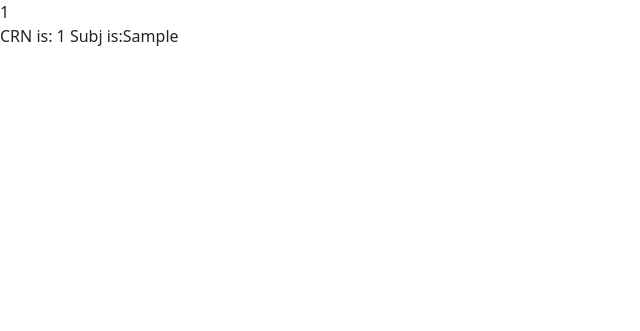
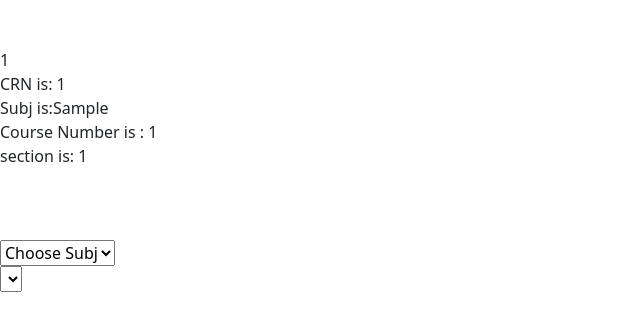
Before and after one commit to CAlfanoNerey/UTT, a Django app: page /choice/ in a window 1280 px wide. Shown: the top 331 px of the page, without its empty margins (0-640 px from the left). Run offline with Django 4.2, Linux system fonts and the light colour scheme; a user stored in the database is signed in; tables that the repository leaves empty hold one stand-in row (values such as "Sample post"); lists and menus that the app fills with data are empty; parts of the project's set-up code (start-up, migrations or seed data) failed here and were passed over; some libraries are stand-ins or nearby versions.

Commit message:
updated models, more robust db, HTMX subj and subjNumb dropdown form

```diff
--- a/seniorProj/mysite/scheduler/models.py
+++ b/seniorProj/mysite/scheduler/models.py
@@ -24,8 +24,24 @@ class courseCat(models.Model):
 
 class Classes(models.Model):
     crn = models.IntegerField()
+    def __str__(self):
+        return str(self.crn)
+
+class Subject (models.Model):
+    crn = models.ForeignKey(Classes, on_delete=models.CASCADE)
     subj = models.CharField(max_length=50)
+    def __str__(self):
+        return str(self.subj)
+
+class CourseNumb (models.Model):
+    subj = models.ForeignKey(Subject, on_delete=models.CASCADE)
     courseNumb = models.IntegerField()
+    def __str__(self):
+        return str(self.courseNumb)
+
+class Section (models.Model):
+    courseNumb = models.ForeignKey(CourseNumb, on_delete=models.CASCADE)
+    section = models.IntegerField()
     title = models.CharField(max_length=200)
     max = models.IntegerField()
     seatsTaken = models.IntegerField(default=0)
@@ -35,7 +51,8 @@ class Classes(models.Model):
     instructor = models.CharField(max_length=50)
     addInfo = models.TextField(max_length=500)
     def __str__(self):
-        return str(self.crn)
+        return str(self.courseNumb)
+
 
 
 class User(AbstractUser):
@@ -45,7 +62,7 @@ class User(AbstractUser):
 
 
 class StudChoice(models.Model):
-    crn = models.ForeignKey(Classes, on_delete=models.CASCADE, related_name="crnLookOf")
+    section = models.ForeignKey(Section, on_delete=models.CASCADE, related_name="crnLookOf")
     uID = models.ForeignKey(settings.AUTH_USER_MODEL, on_delete=models.PROTECT)
 
 # class Profile(models.Model):
--- a/seniorProj/mysite/scheduler/templates/addCourse.html
+++ b/seniorProj/mysite/scheduler/templates/addCourse.html
@@ -23,20 +23,51 @@
 
 <body>
 
-    {% comment %} {% for i in crn%}
-    <br>
-      {{ i }}
 
 
-    {% endfor %} {% endcomment %}
+
+    <br>
+    <br>
     {{ student.uID }}
     {% for i in classes%}
     <br>
-      CRN is: {{ i.crn }} Subj is:{{ i.crn.subj }}
+      CRN is: {{ i.section.courseNumb.subj.crn }}
+      <br>
+      Subj is:{{ i.section.courseNumb.subj }}
+      <br>
+      Course Number is : {{ i.section.courseNumb }}
+      <br>
+      section is: {{ i.section }}
+      <br>
+      <br>
+    {% endfor %}
+    <br>
+    <br>
 
 
-    {% endfor %}
+<!-- HTMX linked fors -->
 
+    <select
+    name="subj"
+    hx-get= "{% url 'choose-numb' %}"
+    hx-trigger="change"
+    hx-target="#courseNumb">
+      <option selected> Choose Subj</option>
+      {% for i in classes%}
+      <option value=" {{ i.section.courseNumb.subj.pk }} ">{{ i.section.courseNumb.subj }} {{ i.section.courseNumb.subj.pk }}</option>
+
+      {% endfor %}
+    </select>
+
+
+    <div id="courseNumb">
+      {% include 'partials/courseNumb.html' %}
+    </div>
+
+
+
+
+    </select>
     <script>
       document.body.addEventListener('htmx:configRequest', (event) => {
         event.detail.headers['X-CSRFToken'] = '{{ csrf_token }}';
--- /dev/null
+++ b/seniorProj/mysite/scheduler/templates/partials/courseNumb.html
@@ -0,0 +1,10 @@
+
+<select name="subj" >
+    {% for numb in form %}
+    hello
+    <option value='{{ numb }}'> {{ numb }}</option>
+
+    {% endfor %}
+
+
+</select>
--- a/seniorProj/mysite/scheduler/urls.py
+++ b/seniorProj/mysite/scheduler/urls.py
@@ -9,4 +9,5 @@ urlpatterns = [
     path('login/', views.loginView, name='login'),
     path('logout/', LogoutView.as_view(), name="logout"),
     path('choice/', views.fkView, name='choice'),
+    path('htmx/numbForm', views.courseNumbDropdown, name='choose-numb')
 ]
--- a/seniorProj/mysite/scheduler/views.py
+++ b/seniorProj/mysite/scheduler/views.py
@@ -2,8 +2,9 @@ from multiprocessing import context
 from operator import itemgetter
 from django.shortcuts import render, redirect
 
-from .forms import SignUpForm
-from .models import courseCat, Classes, StudChoice, User
+
+from .forms import SignUpForm, ChooseSubjForm, ChooseNumbForm
+from .models import CourseNumb, Subject, courseCat, Classes, StudChoice, User
 from django.contrib.auth import login, authenticate
 from django.contrib.auth.forms import UserCreationForm, AuthenticationForm
 
@@ -50,16 +51,28 @@ def loginView(request):
 def fkView(request):
     current_user = request.user
     student = User.objects.get(id=current_user.id)
-    # stuchoice = StudChoice.objects.filter(id=current_user.id)
-    # crnChosen = StudChoice.objects.values_list('crn', flat=True)
     crnChosen = StudChoice.objects.all()
     classes = crnChosen.filter(uID=current_user.id)
-    print(classes)
-    # classes = Classes.objects.filter(id__in=crnChosen)
+
+
+
     context= {
         # 'stuchoice': stuchoice,
         'classes' : classes,
         'crn': crnChosen,
-        'student' : student
+        'student' : student,
+
     }
+
+
     return render(request, 'addCourse.html', context)
+
+def courseNumbDropdown(request):
+    subj = request.GET.get('subj')
+    print("HERE " +subj)
+    form = CourseNumb.objects.filter(subj__id = subj)
+    print(form)
+    context = {
+        'form' : form
+    }
+    return render(request, "partials/courseNumb.html", context)
```
Also changed, not shown: seniorProj/mysite/scheduler/admin.py (+5 -2 lines), seniorProj/mysite/scheduler/forms.py (+16 -1 lines).
